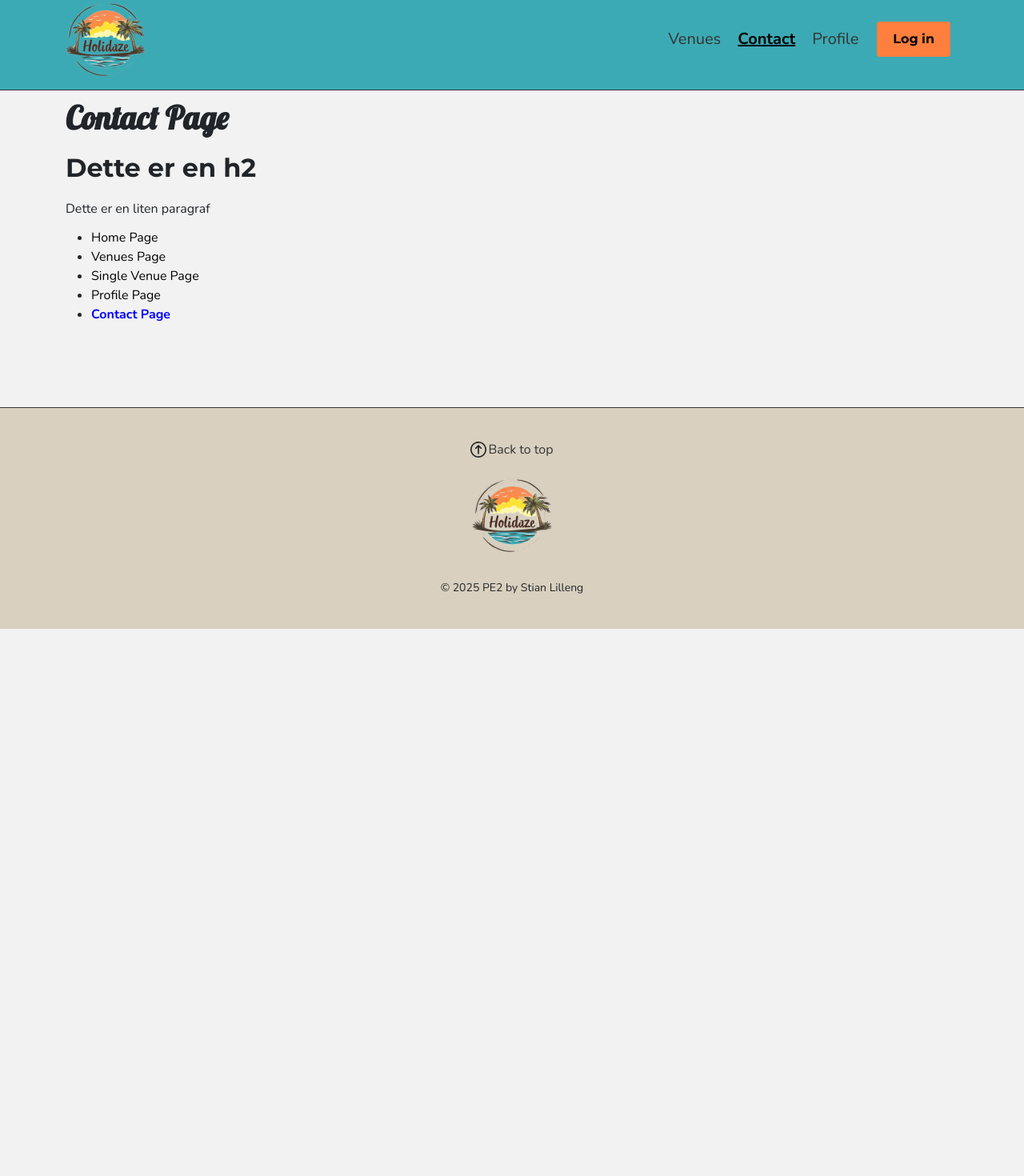
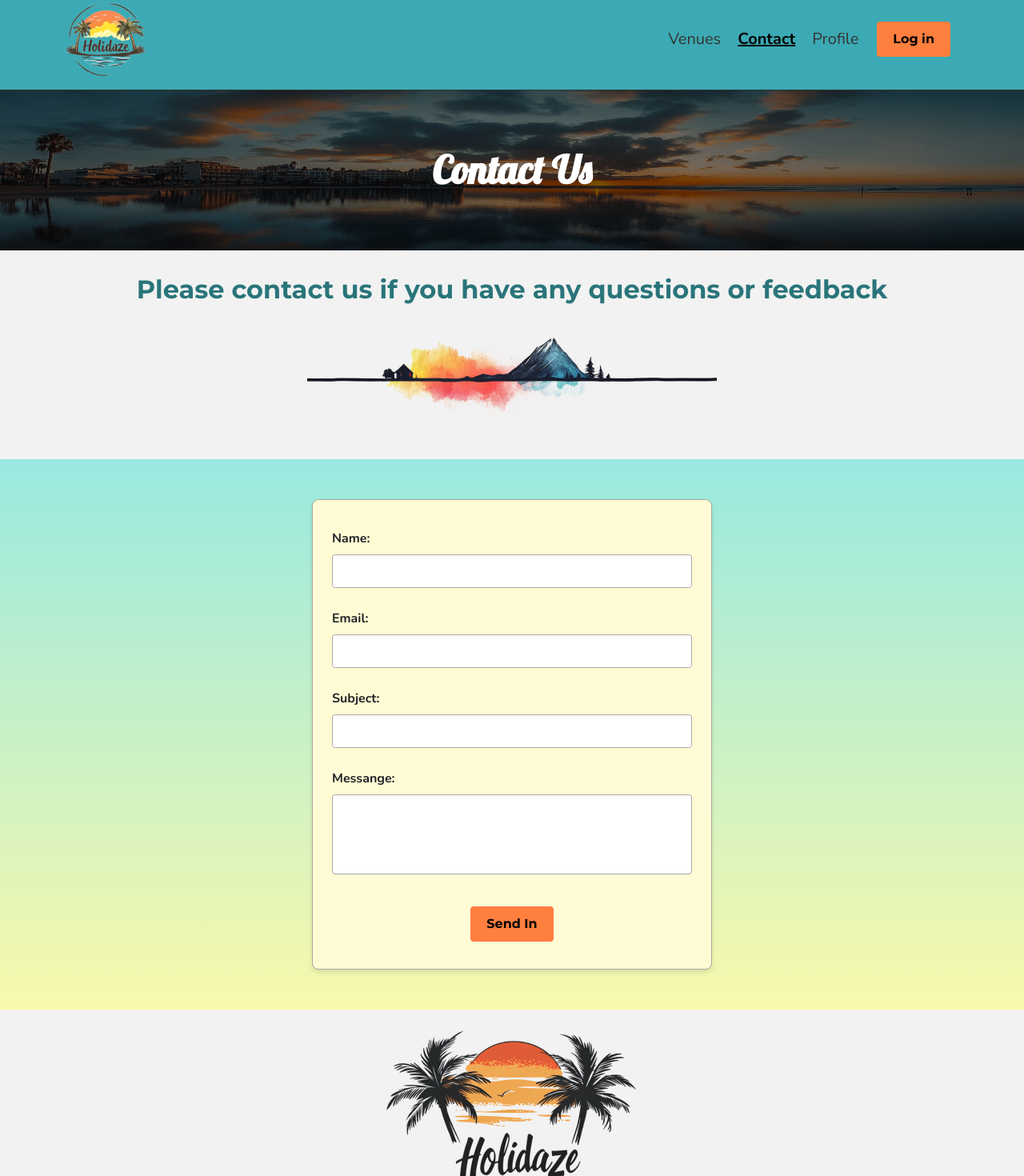
Before and after one commit to StianL82/project-exam-2, a React (Create React App) app: page /contact in a window 1280 px wide. Shown: the part 14-1484 px from the top of the page at 80% size. Before the commit the page ends 800 px from the top, so only its background shows below. Built offline with nearby package versions, Linux system fonts and the light colour scheme.

Commit message:
Added Contact Page with contact form

```diff
--- a/src/pages/Contact/index.jsx
+++ b/src/pages/Contact/index.jsx
@@ -1,55 +1,103 @@
-import '../../App.css';
-import { NavLink } from 'react-router-dom';
+import React, { useState } from 'react';
+import { useForm } from 'react-hook-form';
+import { yupResolver } from '@hookform/resolvers/yup';
+import * as yup from 'yup';
+import * as S from './index.styles';
+import * as B from '../../styles/GlobalStyle';
+
+const schema = yup
+  .object({
+    name: yup
+      .string()
+      .min(2, 'Name must be at least 2 characters.')
+      .required('Name is required.'),
+    subject: yup
+      .string()
+      .min(3, 'Subject must be at least 3 characters.')
+      .required('Subject is required.'),
+    email: yup
+      .string()
+      .matches(
+        /^[a-zA-Z0-9._%+-]+@[a-zA-Z0-9.-]+\.[a-zA-Z]{2,}$/,
+        'Must be a valid email address'
+      )
+      .required('Email is required.'),
+    message: yup
+      .string()
+      .min(3, 'Message must be at least 3 characters.')
+      .required('Message is required.'),
+  })
+  .required();
 
 function Contact() {
+  const {
+    register,
+    handleSubmit,
+    reset,
+    formState: { errors },
+  } = useForm({
+    resolver: yupResolver(schema),
+  });
+
+  const [showAlert, setShowAlert] = useState(false);
+
+  const onSubmit = (data) => {
+    console.log(data);
+    setShowAlert(true);
+    reset();
+    setTimeout(() => setShowAlert(false), 3000);
+  };
+
   return (
-    <div className="container">
-      <h1>Contact Page</h1>
-      <h2>Dette er en h2</h2>
-      <p>Dette er en liten paragraf</p>
-
-      <ul>
-        <li>
-          <NavLink
-            to="/"
-            className={({ isActive }) => (isActive ? 'active' : '')}
-          >
-            Home Page
-          </NavLink>
-        </li>
-        <li>
-          <NavLink
-            to="/venues"
-            className={({ isActive }) => (isActive ? 'active' : '')}
-          >
-            Venues Page
-          </NavLink>
-        </li>
-        <li>
-          <NavLink
-            to="/venue/:id"
-            className={({ isActive }) => (isActive ? 'active' : '')}
-          >
-            Single Venue Page
-          </NavLink>
-        </li>
-        <li>
-          <NavLink
-            to="/profile"
-            className={({ isActive }) => (isActive ? 'active' : '')}
-          >
-            Profile Page
-          </NavLink>
-        </li>
-        <li>
-          <NavLink
-            to="/contact"
-            className={({ isActive }) => (isActive ? 'active' : '')}
-          >
-            Contact Page
-          </NavLink>
-        </li>
-      </ul>
+    <div>
+      <div>
+        <S.HeroSection>
+          <S.HeroText>Contact Us</S.HeroText>
+        </S.HeroSection>
+      </div>
+      <div className="container">
+        <S.ContactHeading>
+          Please contact us if you have any questions or feedback
+        </S.ContactHeading>
+      </div>
+      <div>
+        <S.dividerContainer />
+      </div>
+      <S.FormBackground>
+        <S.FormContainer>
+          <form onSubmit={handleSubmit(onSubmit)}>
+            <label htmlFor="name">Name:</label>
+            <input id="name" {...register('name')} />
+            <p className="alert-danger">{errors.name?.message}</p>
+            <label htmlFor="email">Email:</label>
+            <input id="email" {...register('email')} />
+            <p className="alert-danger">{errors.email?.message}</p>
+            <label htmlFor="subject">Subject:</label>
+            <input id="subject" {...register('subject')} />
+            <p className="alert-danger">{errors.subject?.message}</p>
+            <label htmlFor="message">Messange:</label>
+            <textarea id="message" {...register('message')} />
+            <p className="alert-danger">{errors.message?.message}</p>
+            <S.ButtonContainer>
+              <B.OrangeButton type="submit" className="btn btn-success">
+                Send In
+              </B.OrangeButton>
+            </S.ButtonContainer>
+          </form>
+          {showAlert && (
+            <div className="alert alert-success mt-3" role="alert">
+              Your message has been successfully sent!
+            </div>
+          )}
+        </S.FormContainer>
+      </S.FormBackground>
+      <S.ImageContainer>
+        <img
+          src="images/contact-logo.png"
+          alt="A logo for the Holidaze site."
+        />
+      </S.ImageContainer>
+      <S.ContactEnding>Thank you for visiting us</S.ContactEnding>
     </div>
   );
 }
--- a/src/pages/Contact/index.styles.js
+++ b/src/pages/Contact/index.styles.js
@@ -0,0 +1,148 @@
+import styled from 'styled-components';
+
+export const HeroSection = styled.div`
+  position: relative;
+  width: 100%;
+  height: 200px;
+  display: flex;
+  justify-content: center;
+  align-items: center;
+  background-image: url('/images/contact-hero.png');
+  background-size: cover;
+  background-position: center;
+  background-repeat: no-repeat;
+  overflow: hidden;
+`;
+
+export const HeroText = styled.h1`
+  position: relative;
+  z-index: 2;
+  font-size: clamp(2rem, 7vw, 3rem);
+  color: ${(props) => props.theme.color.white};
+  text-align: center;
+  padding: 20px;
+  border-radius: 8px;
+  background-color: rgba(0, 0, 0, 0.01);
+`;
+
+export const ContactHeading = styled.h2`
+  text-align: center;
+  color: ${(props) => props.theme.color.darkTurquoise};
+  font-size: clamp(1.5rem, 7vw, 2rem);
+  margin: 20px 0;
+`;
+
+export const dividerContainer = styled.div`
+  width: 40%;
+  min-height: clamp(70px, 8vw, 300px);
+  background-image: url('/images/mountain-divider.png');
+  background-size: cover;
+  background-position: center;
+  background-repeat: no-repeat;
+  margin: 0 auto;
+  margin-bottom: 50px;
+  margin-top: 30px;
+
+  @media (max-width: 1158px) {
+    width: 50%;
+  }
+
+  @media (max-width: 768px) {
+    width: 65%;
+  }
+`;
+
+export const FormBackground = styled.div`
+  width: 100%;
+  padding: 50px 20px;
+  background: linear-gradient(
+    to bottom,
+    rgba(64, 224, 208, 0.5),
+    rgba(255, 255, 102, 0.5)
+  );
+`;
+
+export const FormContainer = styled.div`
+  background-color: #FFFBD4;
+  padding: 24px;
+  border-radius: 8px;
+  border: 1px solid ${(props) => props.theme.color.stroke};
+  max-width: 500px;
+  margin: 0 auto ;
+  box-shadow: 0 4px 6px rgba(0, 0, 0, 0.1);
+
+  h2 {
+    text-align: center;
+    margin-bottom: 24px;
+  }
+
+  form {
+    display: flex;
+    flex-direction: column;
+
+    label {
+      font-family: 'Nunito', Arial, sans-serif;
+      margin-top: 12px;
+      font-weight: bold;
+    }
+
+    input,
+    textarea {
+      padding: 8px;
+      margin-top: 8px;
+      border: 1px solid ${(props) => props.theme.color.mediumGray};
+      border-radius: 4px;
+      font-size: 1rem;
+    }
+
+    textarea {
+      resize: none;
+      height: 100px;
+    }
+
+    .alert-danger {
+      color: ${(props) => props.theme.color.buttonHoverRed};
+      font-size: 0.875rem;
+      margin-top: 4px;
+    }
+  }
+`;
+
+export const ButtonContainer = styled.div`
+  display: flex;
+  justify-content: center;
+  margin-top: 16px;
+`;
+
+export const ImageContainer = styled.div`
+  display: flex;
+  justify-content: center;
+  align-items: center;
+  margin: 20px 0;
+
+  img {
+    max-width: 100%;
+    height: auto;
+    max-height: 300px;
+  }
+
+  @media (max-width: 768px) {
+    img {
+      max-height: 200px;
+    }
+  }
+
+  @media (max-width: 480px) {
+    img {
+      max-height: 150px;
+    }
+  }
+`;
+
+export const ContactEnding = styled.h3`
+  text-align: center;
+  color: ${(props) => props.theme.color.darkGray};
+  font-size: clamp(1rem, 7vw, 1.5rem);
+  margin: 20px 0;
+  padding: 0px;
+`;
```
